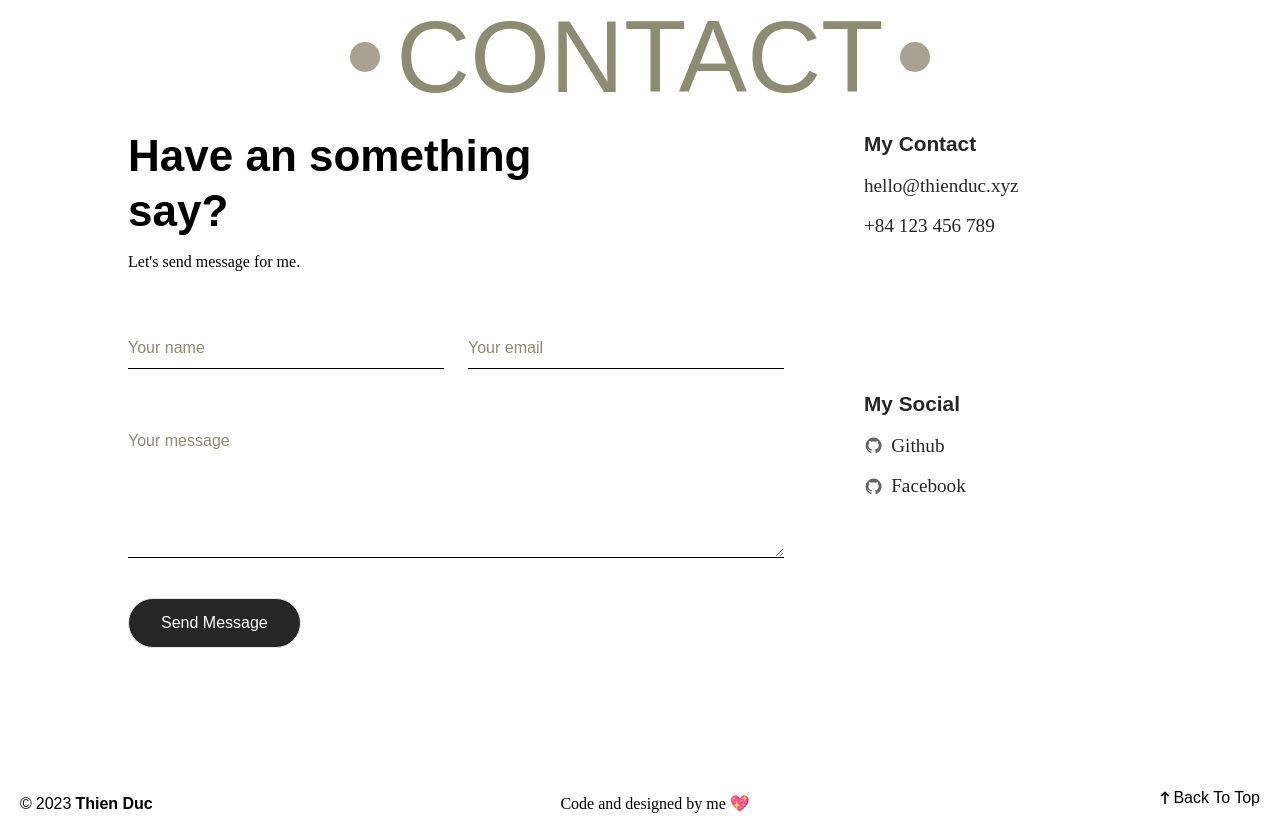
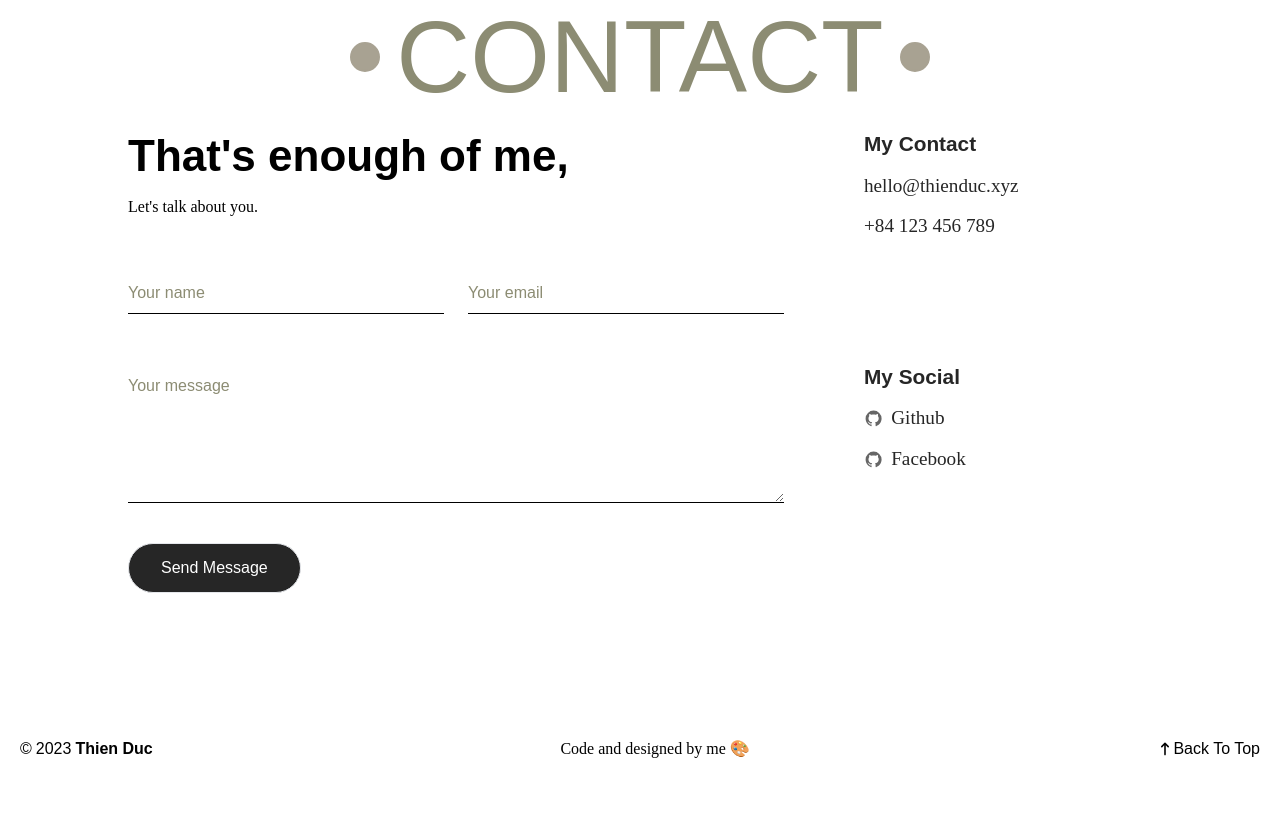
Before and after one commit to kind012/portfolio, a React (Vite) app: page / in a window 1280 px wide. Shown: the part 4760-5592 px from the top of the page. After the commit the page ends 5537 px from the top, so only its background shows below. Built offline with nearby package versions, Linux system fonts and the light colour scheme; a web font is replaced by a local one.

Commit message:
update code

```diff
--- a/src/layout/contact.tsx
+++ b/src/layout/contact.tsx
@@ -33,10 +33,10 @@ const Contact = () => {
       <div className="md:grid md:grid-cols-6 flex flex-col md:px-12 gap-20 mt-[50px]">
         <div className="col-span-4 ">
           <h3 className="max-w-lg font-semibold leading-tight 2xl:max-w-3xl text-heading-3 2xl:text-7xl">
-            Have an something say?
+            That's enough of me,
           </h3>
           <p className="mt-3 max-w-md 2xl:max-w-2xl text-body-5 2xl:text-4xl mb-[50px] font-ClashGrotesk ">
-            Let's send message for me.
+            Let's talk about you.
           </p>
           <form onSubmit={sendEmail} ref={form}>
             <div className="grid grid-cols-1 gap-x-6 gap-y-12 sm:grid-cols-2">
@@ -160,7 +160,7 @@ const Contact = () => {
                 </div>
               </a>
               <a
-                href="https://github.com/kind012"
+                href="https://www.facebook.com/tranthienduc1001"
                 target="_blank"
                 rel="noreferrer"
                 className="flex items-center space-x-2 group "
--- a/src/layout/footer.tsx
+++ b/src/layout/footer.tsx
@@ -1,5 +1,6 @@
 import { useEffect, useState } from "react";
 import { HiArrowNarrowUp } from "react-icons/hi";
+
 const Footer = () => {
   const [backToTop, setBackToTop] = useState<boolean>(true);
 
@@ -30,13 +31,13 @@ const Footer = () => {
         </div>
         <div>
           <span className="text-body-4 2xl:text-body-1 font-ClashGrotesk">
-            Code and designed by me 💖
+            Code and designed by me 🎨
           </span>
         </div>
         {backToTop && (
           <button
             onClick={scrollUp}
-            className="flex items-center col-span-2 space-x-2 animate-bounce w-fit group 2xl:text-body-1"
+            className="flex items-center col-span-2 space-x-2 hover:animate-bounce w-fit group 2xl:text-body-1"
           >
             <HiArrowNarrowUp />
             Back To Top
--- a/src/layout/header.tsx
+++ b/src/layout/header.tsx
@@ -60,7 +60,12 @@ const Header = () => {
           <span>contact</span>
           <span className="absolute bottom-0 left-0 h-[0.125rem] w-0 rounded-full bg-black duration-300 ease-in-out group-hover:w-full"></span>
         </a>
-        <a className="duration-200 border cursor-pointer button group hover:border-primary-600 hover:bg-transparent">
+        <a
+          className="duration-200 border cursor-pointer button group hover:border-primary-600 hover:bg-transparent"
+          href="https://www.facebook.com/tranthienduc1001"
+          target="_blank"
+          rel="noreferrer"
+        >
           <span className="group-hover:text-black">Let's Talk.</span>
         </a>
       </nav>
```
